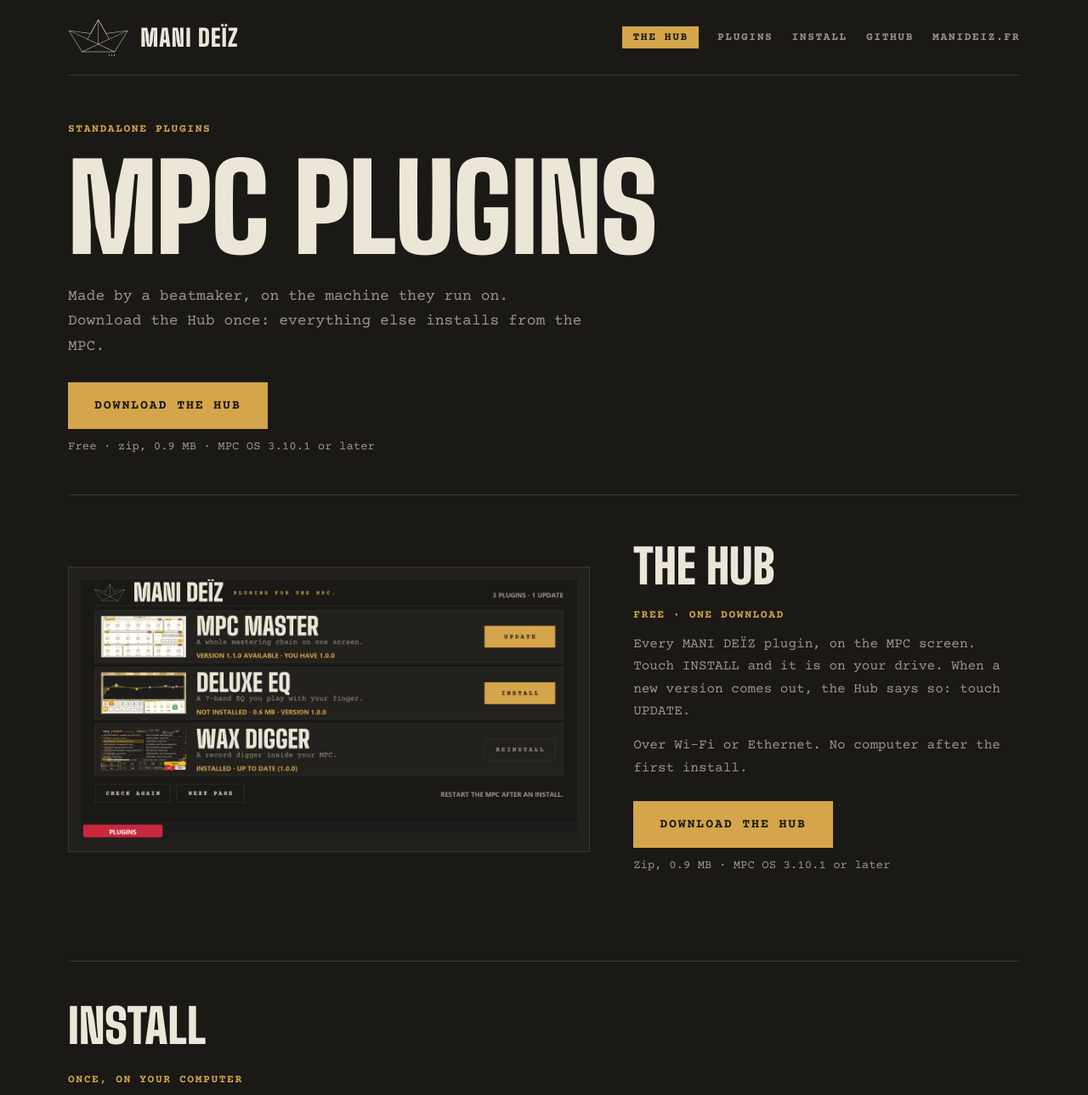
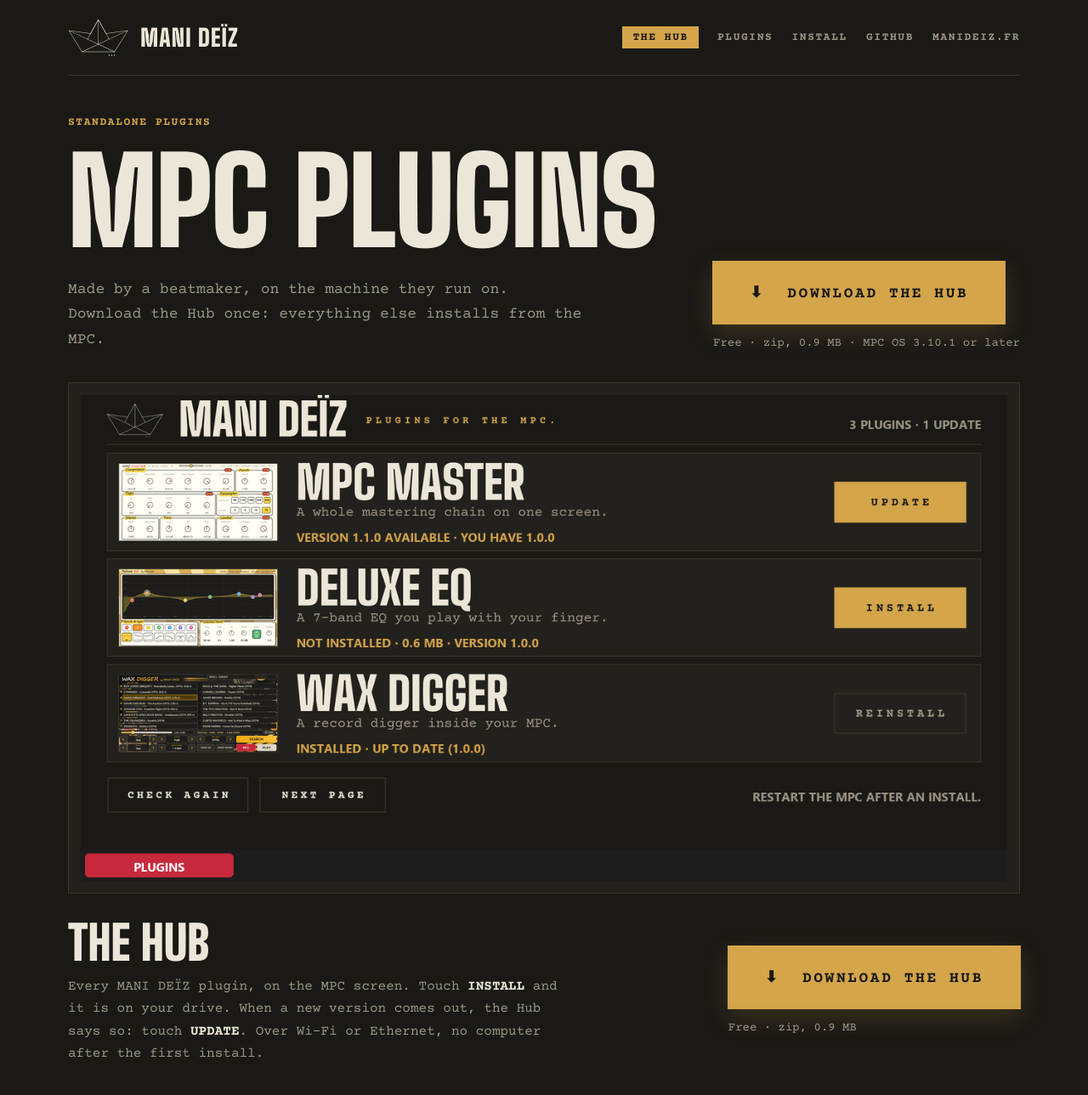
Before and after one commit to ManiDeiz/ManiDeiz.github.io, a plain HTML site: page index.html in a window 1280 px wide. Shown: the top 1289 px of the page at 85% size. Drawn offline with nearby package versions, Linux system fonts and the light colour scheme.

Commit message:
The Hub picture full width, a bigger download button
Co-Authored-By: Claude Opus 5.5 <noreply@anthropic.com>

```diff
--- a/index.html
+++ b/index.html
@@ -70,6 +70,20 @@ footer a:hover{color:var(--amber)}
 .hubhero h2{margin:0 0 12px}
 .hubhero p{color:var(--mute);margin:14px 0 0;max-width:46ch}
 .tags.over{margin:0 0 14px}
+.hero.top{display:grid;grid-template-columns:1fr auto;gap:clamp(24px,4vw,56px);align-items:end;padding-block:48px 34px}
+.cta{display:flex;flex-direction:column;align-items:flex-start;gap:12px}
+.btn.huge{font-size:18px;letter-spacing:.14em;padding:24px 42px;box-shadow:0 0 0 1px var(--amber),0 10px 30px #d4a54a33}
+.btn.huge:hover,.btn.huge:focus-visible{box-shadow:0 0 0 1px var(--ink),0 10px 30px #ece6d833}
+.cta .size{margin:0}
+.hubsec{border-top:0;padding-top:0}
+.hubshot{display:block;background:var(--panel);border:1px solid var(--line);padding:clamp(6px,1.2vw,14px)}
+.hubshot:hover{border-color:var(--amber)}
+.hubshot img{width:100%}
+.hubtext{display:grid;grid-template-columns:1fr auto;gap:clamp(24px,4vw,56px);align-items:center;margin-top:30px}
+.hubtext h2{margin:0 0 10px}
+.hubtext p{margin:0;color:var(--mute);max-width:62ch}.hubtext b{color:var(--ink)}
+@media (max-width:900px){.hero.top,.hubtext{grid-template-columns:1fr;align-items:start}}
+@media (max-width:700px){.btn.huge{display:block;width:100%;text-align:center;padding:22px 16px}.cta{align-items:stretch}}
 .btn.big{font-size:15px;padding:18px 30px;margin-top:26px}
 .size{display:block;margin-top:10px;color:var(--mute);font-size:14px}
 .phase{font:700 13px var(--mono);letter-spacing:.12em;text-transform:uppercase;color:var(--amber);margin:0 0 14px}
@@ -88,25 +102,31 @@ footer a:hover{color:var(--amber)}
  <ul><li><a class="here" href="#hub">The Hub</a></li><li><a href="#plugins">Plugins</a></li><li><a href="#install">Install</a></li><li><a href="https://github.com/ManiDeiz">GitHub</a></li><li><a href="https://manideiz.fr/">manideiz.fr</a></li></ul>
 </nav>
 
-<header class="hero">
+<header class="hero top">
+ <div>
   <div class="tags over">Standalone plugins</div>
   <h1>MPC Plugins</h1>
   <p class="lede">Made by a beatmaker, on the machine they run on. Download the Hub once: everything else installs from the MPC.</p>
- <a class="btn main big" href="https://raw.githubusercontent.com/ManiDeiz/Hub/main/download/Mani%20Deiz%20-%20Hub.zip">Download the Hub</a>
+ </div>
+ <div class="cta">
+  <a class="btn main huge" href="https://raw.githubusercontent.com/ManiDeiz/Hub/main/download/Mani%20Deiz%20-%20Hub.zip">&#11015;&nbsp; Download the Hub</a>
   <span class="size">Free · zip, 0.9 MB · MPC OS 3.10.1 or later</span>
+ </div>
 </header>
 
-<section id="hub"><div class="hubhero">
- <a class="shot" href="https://raw.githubusercontent.com/ManiDeiz/Hub/main/download/Mani%20Deiz%20-%20Hub.zip" title="Download the Hub"><img src="assets/hub.png" alt="The MANI DEÏZ Hub on the MPC: each plugin with INSTALL, UPDATE or REINSTALL" width="1280" height="672"></a>
+<section id="hub" class="hubsec">
+ <a class="hubshot" href="https://raw.githubusercontent.com/ManiDeiz/Hub/main/download/Mani%20Deiz%20-%20Hub.zip" title="Download the Hub"><img src="assets/hub.png" alt="The MANI DEÏZ Hub on the MPC: each plugin with INSTALL, UPDATE or REINSTALL" width="1280" height="672"></a>
+ <div class="hubtext">
   <div>
    <h2>The Hub</h2>
-  <div class="tags">Free · one download</div>
-  <p>Every MANI DEÏZ plugin, on the MPC screen. Touch INSTALL and it is on your drive. When a new version comes out, the Hub says so: touch UPDATE.</p>
-  <p>Over Wi-Fi or Ethernet. No computer after the first install.</p>
-  <a class="btn main big" href="https://raw.githubusercontent.com/ManiDeiz/Hub/main/download/Mani%20Deiz%20-%20Hub.zip">Download the Hub</a>
-  <span class="size">Zip, 0.9 MB · MPC OS 3.10.1 or later</span>
+   <p>Every MANI DEÏZ plugin, on the MPC screen. Touch <b>INSTALL</b> and it is on your drive. When a new version comes out, the Hub says so: touch <b>UPDATE</b>. Over Wi-Fi or Ethernet, no computer after the first install.</p>
   </div>
-</div></section>
+  <div class="cta">
+   <a class="btn main huge" href="https://raw.githubusercontent.com/ManiDeiz/Hub/main/download/Mani%20Deiz%20-%20Hub.zip">&#11015;&nbsp; Download the Hub</a>
+   <span class="size">Free · zip, 0.9 MB</span>
+  </div>
+ </div>
+</section>
 
 <section id="install"><h2>Install</h2>
 <p class="phase">Once, on your computer</p>
```
Lines whose indentation alone changed are shown as unchanged.
